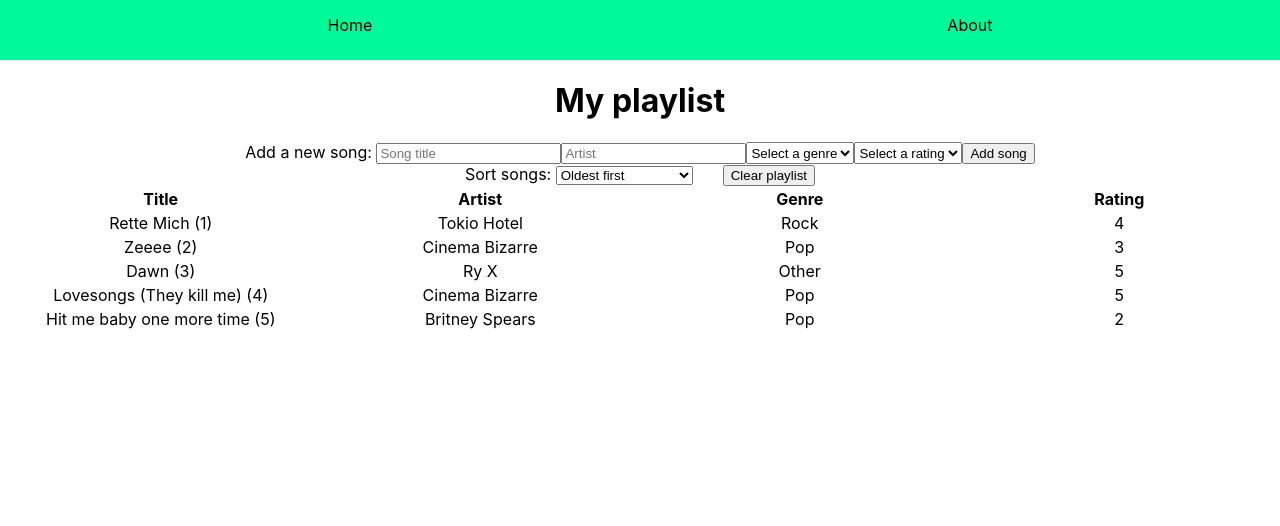
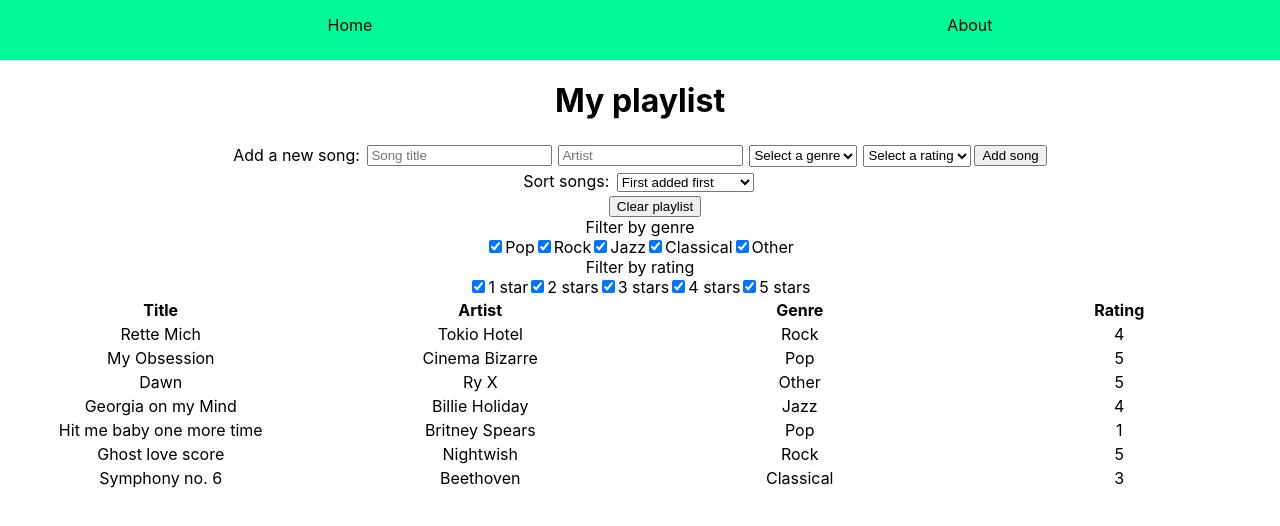
Before and after one commit to SachaBogaers/sacha-bogaers-react-playlist, a React (Create React App) app: page / in a window 1280 px wide. Shown: the top 526 px of the page. Built offline with nearby package versions, Linux system fonts and the light colour scheme.

Commit message:
Added filter functionality

```diff
--- a/src/About.js
+++ b/src/About.js
@@ -4,7 +4,7 @@ function About() {
 	return (
 		<main className="about-page">
 			<h2>About this project</h2>
-			<p>Hi! Thanks for visiting my Playlist project. I built this project while I was following the Winc Academy Curriculum. It was built using React.js (as well as HTML and CSS, of course).</p>
+			<p>Hi! Thanks for visiting my Playlist project. I built this project while I was following the <a href="https://www.wincacademy.nl/">Winc Academy</a> Curriculum. It was built using React.js (as well as HTML and CSS, of course).</p>
 			<p>My name is Sacha Bogaers and I am 25 years old. I like cats, cows, tea, wine, chips, programming, inclusion and all kinds of other things :) </p>
 		</main>
 	)
--- a/src/App.css
+++ b/src/App.css
@@ -10,6 +10,13 @@
   width: 20%;
 }
 
+input {
+  margin: 3px;
+}
+
+select {
+  margin: 3px;
+}
 
 .main-nav ul {
   margin: 0;
--- a/src/Song.js
+++ b/src/Song.js
@@ -4,7 +4,7 @@ import React from 'react'
 function Song(props) {
 	return (
 		<tr className="song">
-			<td className="song-row__item">{props.title} ({props.id})</td>
+			<td className="song-row__item">{props.title}</td>
 			<td className="song-row__item">{props.artist}</td>
 			<td className="song-row__item">{props.genre}</td>
 			<td className="song-row__item">{props.rating}</td>
--- /dev/null
+++ b/src/SongFilter.js
@@ -0,0 +1,107 @@
+import React from 'react'
+
+function SongFilter(props) {
+	return (
+		<div className="SongFilter">
+			<div className="genreFilter">
+				<span>Filter by genre</span>
+				<form
+					className="filterGenre"
+					name="filterGenre">
+					<input
+						type="checkbox"
+						id="genre1"
+						name="genre1"
+						onChange={props.filterGenre}
+						defaultChecked={true}
+						value="Pop">
+					</input>
+					<label htmlFor="genre1">Pop</label>
+					<input
+						type="checkbox"
+						id="genre2"
+						name="genre2"
+						onChange={props.filterGenre}
+						defaultChecked={true}
+						value="Rock"></input>
+					<label htmlFor="genre2">Rock</label>
+					<input
+						type="checkbox"
+						id="genre3"
+						name="genre3"
+						onChange={props.filterGenre}
+						defaultChecked={true}
+						value="Jazz"></input>
+					<label htmlFor="genre3">Jazz</label>
+					<input
+						type="checkbox"
+						id="genre4"
+						name="genre4"
+						onChange={props.filterGenre}
+						defaultChecked={true}
+						value="Classical"></input>
+					<label htmlFor="genre4">Classical</label>
+					<input
+						type="checkbox"
+						id="genre5"
+						name="genre5"
+						onChange={props.filterGenre}
+						defaultChecked={true}
+						value="Other"></input>
+					<label htmlFor="genre5">Other</label>
+				</form>
+			</div>
+			<div className="ratingFilter">
+				<span>Filter by rating</span>
+				<form
+					className="filterRating"
+					name="filterRating">
+					<input
+						type="checkbox"
+						id="rating1"
+						name="rating1"
+						onChange={props.filterRating}
+						defaultChecked={true}
+						value="1">
+					</input>
+					<label htmlFor="rating1">1 star</label>
+					<input
+						type="checkbox"
+						id="rating2"
+						name="rating2"
+						onChange={props.filterRating}
+						defaultChecked={true}
+						value="2"></input>
+					<label htmlFor="rating2">2 stars</label>
+					<input
+						type="checkbox"
+						id="rating3"
+						name="rating3"
+						onChange={props.filterRating}
+						defaultChecked={true}
+						value="3"></input>
+					<label htmlFor="rating3">3 stars</label>
+					<input
+						type="checkbox"
+						id="rating4"
+						name="rating4"
+						onChange={props.filterRating}
+						defaultChecked={true}
+						value="4"></input>
+					<label htmlFor="rating4">4 stars</label>
+					<input
+						type="checkbox"
+						id="rating5"
+						name="rating5"
+						onChange={props.filterRating}
+						defaultChecked={true}
+						value="5"></input>
+					<label htmlFor="rating5">5 stars</label>
+				</form>
+			</div>
+		</div>
+
+	);
+}
+
+export default SongFilter;
--- a/src/SongList.js
+++ b/src/SongList.js
@@ -3,8 +3,18 @@ import Song from './Song'
 
 function SongList(props) {
 	return (
+		<table style={{ width: "100%" }}>
+			<thead>
+				<tr className="song-header">
+					<th className="song-row__item">Title</th>
+					<th className="song-row__item">Artist</th>
+					<th className="song-row__item">Genre</th>
+					<th className="song-row__item">Rating</th>
+				</tr>
+			</thead>
 			<tbody>
 				{props.songs.map(song => {
+					if (props.genreFilter.includes(song.genre) && props.ratingFilter.includes(song.rating)) {
 						return (<Song
 							key={song.id}
 							id={song.id}
@@ -13,8 +23,11 @@ function SongList(props) {
 							genre={song.genre}
 							rating={song.rating}
 						/>)
+					}
+					return;
 				})}
 			</tbody>
+		</table>
 	);
 }
 
--- a/src/SongOverview.js
+++ b/src/SongOverview.js
@@ -3,6 +3,7 @@ import SongForm from './SongForm'
 import SongList from './SongList'
 import SortSongs from './SortSongs'
 import DeleteButton from './DeleteButton'
+import SongFilter from './SongFilter'
 
 class SongOverview extends Component {
 
@@ -15,41 +16,57 @@ class SongOverview extends Component {
 				title: "Rette Mich",
 				artist: "Tokio Hotel",
 				genre: "Rock",
-				rating: 4
+				rating: "4"
 			},
 			{
 				id: 2,
-				title: "Zeeee",
+				title: "My Obsession",
 				artist: "Cinema Bizarre",
 				genre: "Pop",
-				rating: 3
+				rating: "5"
 			},
 			{
 				id: 3,
 				title: "Dawn",
 				artist: "Ry X",
 				genre: "Other",
-				rating: 5
+				rating: "5"
 			},
 			{
 				id: 4,
-				title: "Lovesongs (They kill me)",
-				artist: "Cinema Bizarre",
-				genre: "Pop",
-				rating: 5
+				title: "Georgia on my Mind",
+				artist: "Billie Holiday",
+				genre: "Jazz",
+				rating: "4"
 			},
 			{
 				id: 5,
 				title: "Hit me baby one more time",
 				artist: "Britney Spears",
 				genre: "Pop",
-				rating: 2
-			}
+				rating: "1"
+			},
+			{
+				id: 6,
+				title: "Ghost love score",
+				artist: "Nightwish",
+				genre: "Rock",
+				rating: "5"
+			},
+			{
+				id: 7,
+				title: "Symphony no. 6",
+				artist: "Beethoven",
+				genre: "Classical",
+				rating: "3"
+			},
 			],
 			inputTitle: "",
 			inputArtist: "",
 			inputGenre: "",
-			inputRating: ""
+			inputRating: "",
+			ratingFilter: ["1", "2", "3", "4", "5"],
+			genreFilter: ["Pop", "Rock", "Jazz", "Classical", "Other"]
 		}
 		this.handleChange = this.handleChange.bind(this)
 		this.handleFormSubmit = this.handleFormSubmit.bind(this)
@@ -57,7 +74,8 @@ class SongOverview extends Component {
 		this.clearPlaylist = this.clearPlaylist.bind(this)
 		this.sortArray = this.sortArray.bind(this)
 		this.clearInput = this.clearInput.bind(this)
-
+		this.filterGenre = this.filterGenre.bind(this)
+		this.filterRating = this.filterRating.bind(this)
 	}
 
 
@@ -162,6 +180,61 @@ class SongOverview extends Component {
 		})
 	}
 
+	filterGenre(event) {
+		const genre = event.target.value
+		const checked = event.target.checked
+		if (checked) {
+			this.setState(prevState => {
+				const prevGenreFilter = [...prevState.genreFilter]
+				const newGenreFilter = prevGenreFilter.concat(genre)
+				return {
+					genreFilter: newGenreFilter
+				}
+			}
+			)
+		} else {
+			this.setState(prevState => {
+				const prevGenreFilter = [...prevState.genreFilter]
+				const newGenreFilter = prevGenreFilter.filter(function (e) {
+					return e !== genre
+				})
+				return {
+					genreFilter: newGenreFilter
+				}
+			})
+		}
+
+	}
+
+	filterRating(event) {
+		const rating = event.target.value
+		const checked = event.target.checked
+		console.log("check", rating, checked)
+		if (checked) {
+			this.setState(prevState => {
+				console.log("checked, filter", prevState.ratingFilter)
+				const prevRatingFilter = [...prevState.ratingFilter]
+				const newRatingFilter = prevRatingFilter.concat(rating)
+				return {
+					ratingFilter: newRatingFilter
+				}
+			})
+		} else {
+			this.setState(prevState => {
+				console.log("unchecked, filter", prevState.ratingFilter)
+				const prevRatingFilter = [...prevState.ratingFilter]
+				const newRatingFilter = prevRatingFilter.filter(function (e) {
+					return e !== rating
+				})
+				console.log("new", newRatingFilter)
+				return {
+					ratingFilter: newRatingFilter
+				}
+			})
+		}
+
+	}
+
 	render() {
 		return (
 			<div className="SongOverview">
@@ -175,7 +248,7 @@ class SongOverview extends Component {
 					handleFormSubmit={this.handleFormSubmit}
 					handleChange={this.handleChange}
 				/>
-				<label htmlFor="sort">Sort songs: </label>
+
 				<SortSongs
 					value={this.state.sort}
 					sortArray={this.sortArray}
@@ -183,18 +256,13 @@ class SongOverview extends Component {
 				<DeleteButton
 					clearPlaylist={this.clearPlaylist}
 				/>
-				<table style={{ width: "100%" }}>
-					<thead>
-						<tr className="song-header">
-							<th className="song-row__item">Title</th>
-							<th className="song-row__item">Artist</th>
-							<th className="song-row__item">Genre</th>
-							<th className="song-row__item">Rating</th>
-						</tr>
-					</thead>
-					<SongList songs={this.state.songs} />
-				</table>
-
+				<SongFilter
+					filterGenre={this.filterGenre}
+					filterRating={this.filterRating}
+				/>
+				<SongList songs={this.state.songs}
+					genreFilter={this.state.genreFilter}
+					ratingFilter={this.state.ratingFilter} />
 			</div>
 		);
 	}
--- a/src/SortSongs.js
+++ b/src/SortSongs.js
@@ -2,13 +2,15 @@ import React from 'react'
 
 function SortSongs(props) {
 	return (
+		<div className="SortSongs">
+			<label htmlFor="sort">Sort songs: </label>
 			<select
 				className="sort"
 				name="sort"
 				value={props.sort}
 				onChange={props.sortArray}>
-			<option value="oldest_first">Oldest first</option>
-			<option value="newest_first">Newest first</option>
+				<option value="oldest_first">First added first</option>
+				<option value="newest_first">Latest added first</option>
 				<option value="title_az">Title (a-z)</option>
 				<option value="title_za">Title (z-a)</option>
 				<option value="artist_az">Artist (a-z)</option>
@@ -16,6 +18,8 @@ function SortSongs(props) {
 				<option value="rating_lowest">Rating (lowest first)</option>
 				<option value="rating_highest">Rating highest first)</option>
 			</select>
+		</div>
+
 	);
 }
 
```
Lines whose indentation alone changed are shown as unchanged.
